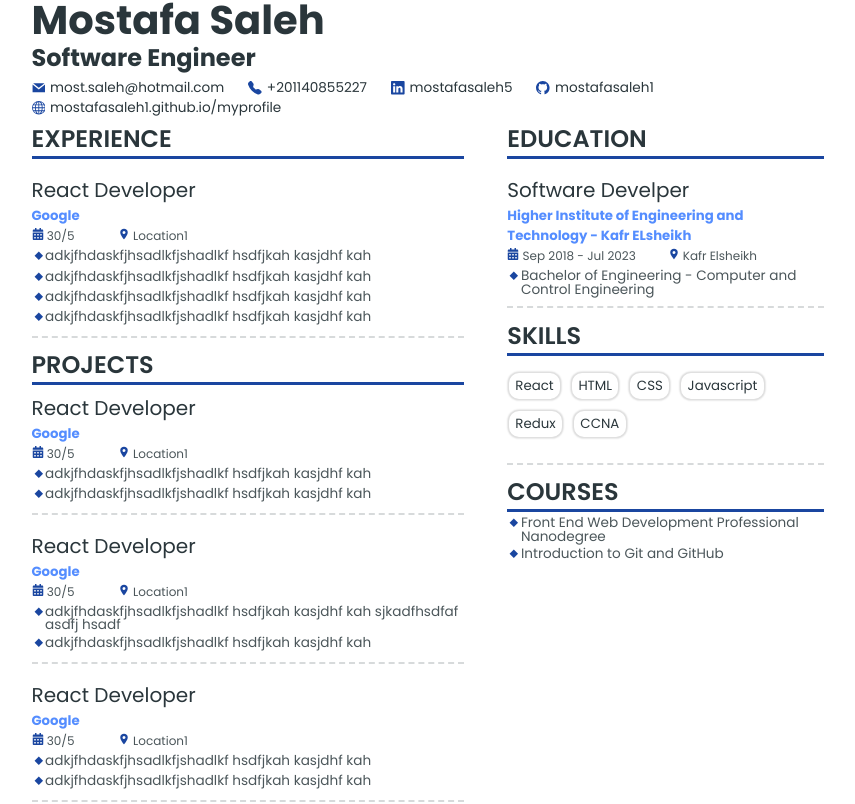
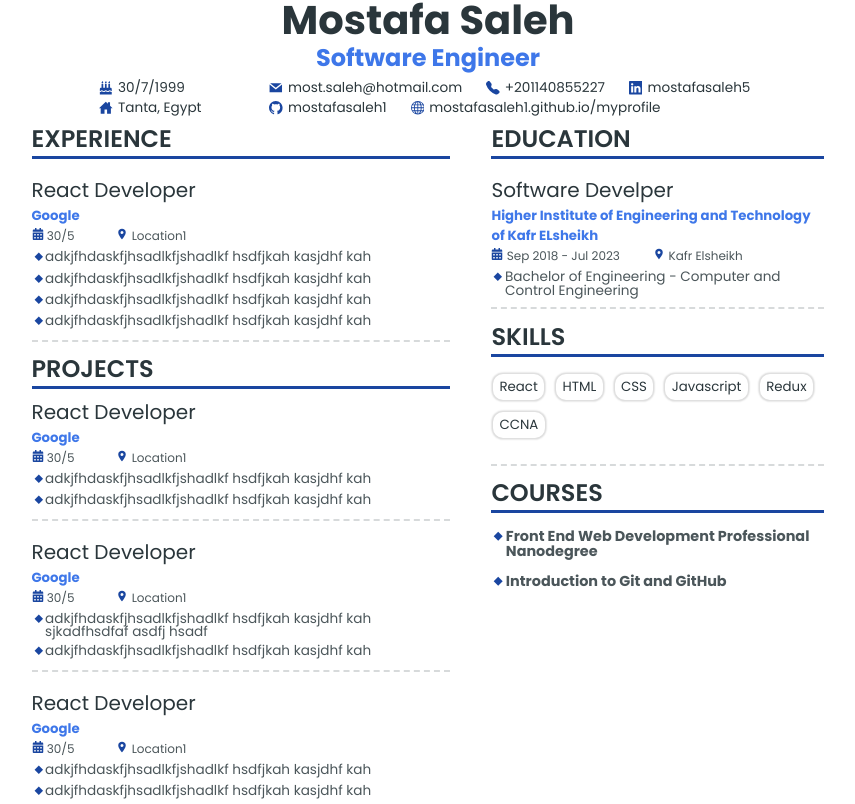
Before and after one commit to mostafasaleh1/cv, a React (Create React App) app: page / in a window 1280 px wide. Shown: the top 804 px of the page, without its empty margins (212-1067 px from the left). Built offline with nearby package versions, Linux system fonts and the light colour scheme.

Commit message:
changing header style to center all its content, and customized courses section to have bigger and heavier text

```diff
--- a/src/components/primary/header/Header.jsx
+++ b/src/components/primary/header/Header.jsx
@@ -3,13 +3,22 @@ import "./header.css";
 import { Link } from 'react-router-dom';
 import { BsLinkedin, BsFillTelephoneFill, BsGithub, BsGlobe } from "react-icons/bs";
 import { GrMail } from "react-icons/gr";
+import { IoHomeSharp } from "react-icons/io5";
+import { FaBirthdayCake } from "react-icons/fa";
 
 const Header = () => {
     return (
         <header className='cv-header'>
-            <div>
+            <React.Fragment>
                 <h1 id='cv-myname'>Mostafa Saleh</h1>
                 <h3 id='cv-myjob'>Software Engineer</h3>
+            </React.Fragment>
+            <div className='links-container'>
+                <div className='personal-info'>
+                    <div>
+                        <div><FaBirthdayCake /> 30/7/1999</div>
+                        <div><IoHomeSharp /> Tanta, Egypt</div>
+                    </div>
                 </div>
                 <div className='links'>
                     <Link to="mailto:most.saleh@hotmail.com" target='_blank' rel='noreferrer'><div><GrMail /> most.saleh@hotmail.com</div></Link>
@@ -18,6 +27,7 @@ const Header = () => {
                     <Link to="https://github.com/mostafasaleh1" target='_blank' rel='noreferrer'><div><BsGithub /> mostafasaleh1</div></Link>
                     <Link to="https://mostafasaleh1.github.io/myprofile" target='_blank' rel='noreferrer'><div><BsGlobe /> mostafasaleh1.github.io/myprofile</div></Link>
                 </div>
+            </div>
         </header>
     )
 }
--- a/src/components/primary/header/header.css
+++ b/src/components/primary/header/header.css
@@ -1,4 +1,12 @@
-.cv-header a div {
+.cv-header .links-container {
+    display: grid;
+    grid-template-columns: 30% 70%;
+    align-items: center;
+    justify-items: center;
+    font-size: 85%;
+}
+
+.cv-header .personal-info div div {
     display: flex;
     align-items: center;
     gap: 5px;
@@ -9,15 +17,24 @@
     display: flex;
     flex-wrap: wrap;
     column-gap: 1.5rem;
-    font-size: 85%;
     padding: 0.2rem 0 0.2rem 0;
 }
 
+.cv-header .links div {
+    display: flex;
+    align-items: center;
+    gap: 5px;
+    color: var(--cv-text-color);
+}
+
 #cv-myname {
+    text-align: center;
     font-size: 250%;
     line-height: 100%;
 }
 
 #cv-myjob {
+    text-align: center;
     font-size: 150%;
+    color: var(--cv-company-color);
 }
--- a/src/components/primary/rightmaincomponent/RightMainComponent.jsx
+++ b/src/components/primary/rightmaincomponent/RightMainComponent.jsx
@@ -7,7 +7,7 @@ const RightMainComponent = () => (
         <SectionTitle content="Education" />
         <div className='cv-content-box'>
             <JobTitle content="Software Develper" />
-            <InstitutionName content="Higher Institute of Engineering and Technology - Kafr ELsheikh" />
+            <InstitutionName content="Higher Institute of Engineering and Technology of Kafr ELsheikh" />
             <DateAndLocation date="Sep 2018 - Jul 2023" location="Kafr Elsheikh" />
             <BulletPoint content="Bachelor of Engineering - Computer and Control Engineering" />
         </div>
@@ -19,8 +19,8 @@ const RightMainComponent = () => (
 
         <div className='cv-content-box'>
             <SectionTitle content="Courses" />
-            <BulletPoint content="Front End Web Development Professional Nanodegree" />
-            <BulletPoint content="Introduction to Git and GitHub" />
+            <BulletPoint content="Front End Web Development Professional Nanodegree" course="true" />
+            <BulletPoint content="Introduction to Git and GitHub" course="true" />
         </div>
     </div>
 );
--- a/src/components/secondary/bulletpoint/BulletPoint.jsx
+++ b/src/components/secondary/bulletpoint/BulletPoint.jsx
@@ -2,6 +2,13 @@ import React from 'react';
 import "./bulletpoint.css";
 import { VscDebugBreakpointLog } from "react-icons/vsc";
 
-const BulletPoint = ({ content }) => <div className='cv-bullet-point'><div><VscDebugBreakpointLog className='cv-point-svg' /></div> {content}</div>;
+const BulletPoint = ({ content, course }) => {
+    if (course === "true") {
+        return <div className="cv-bullet-point cv-course"><div><VscDebugBreakpointLog className='cv-point-svg' /></div> {content}</div>
+    }
+    else {
+        return <div className="cv-bullet-point"><div><VscDebugBreakpointLog className='cv-point-svg' /></div> {content}</div>
+    }
+};
 
 export default BulletPoint;
--- a/src/components/secondary/bulletpoint/bulletpoint.css
+++ b/src/components/secondary/bulletpoint/bulletpoint.css
@@ -3,9 +3,20 @@
     font-size: 85%;
     color: var(--cv-light-text-color);
     line-height: 100%;
-    margin-top: 3px;
+    margin-top: 4px;
     width: 100%;
 }
+
+.cv-course {
+    font-size: 90%;
+    margin-top: 15px;
+    font-weight: 700;
+}
+
+.cv-course:last-child {
+    margin: 15px 0;
+}
+
 
 .cv-point-svg {
     color: var(--cv-light-text-color);
--- a/src/index.css
+++ b/src/index.css
@@ -15,7 +15,7 @@
   --cv-text-color: #2a363b;
   --cv-light-text-color: #2a363bd7;
   --cv-main-color: #1a46a0;
-  --cv-company-color: #548dff;
+  --cv-company-color: #3e77e9;
   --cv-separator-color: #2a363b2f;
 }
 
--- a/src/maincontainer.css
+++ b/src/maincontainer.css
@@ -1,4 +1,4 @@
 .cv-container {
     display: grid;
-    grid-template-columns: 60% 40%;
+    grid-template-columns: 58% 42%;
 }
```
Lines whose indentation alone changed are shown as unchanged.
